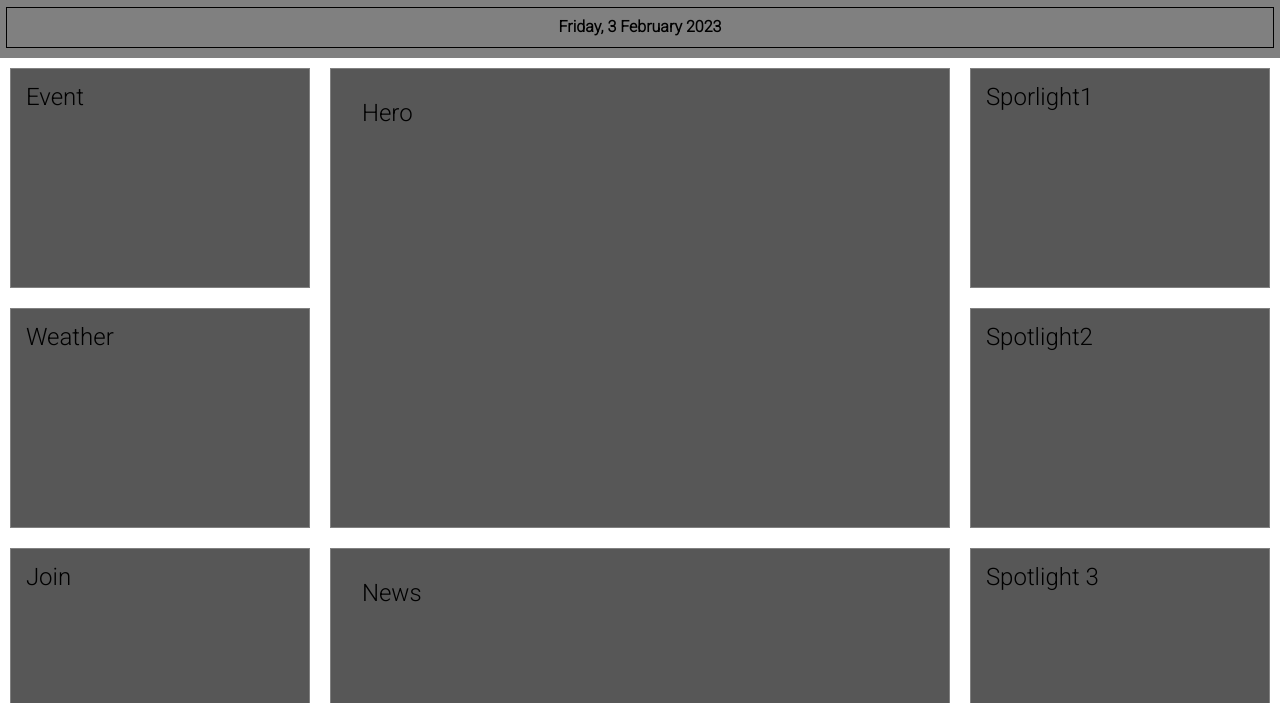
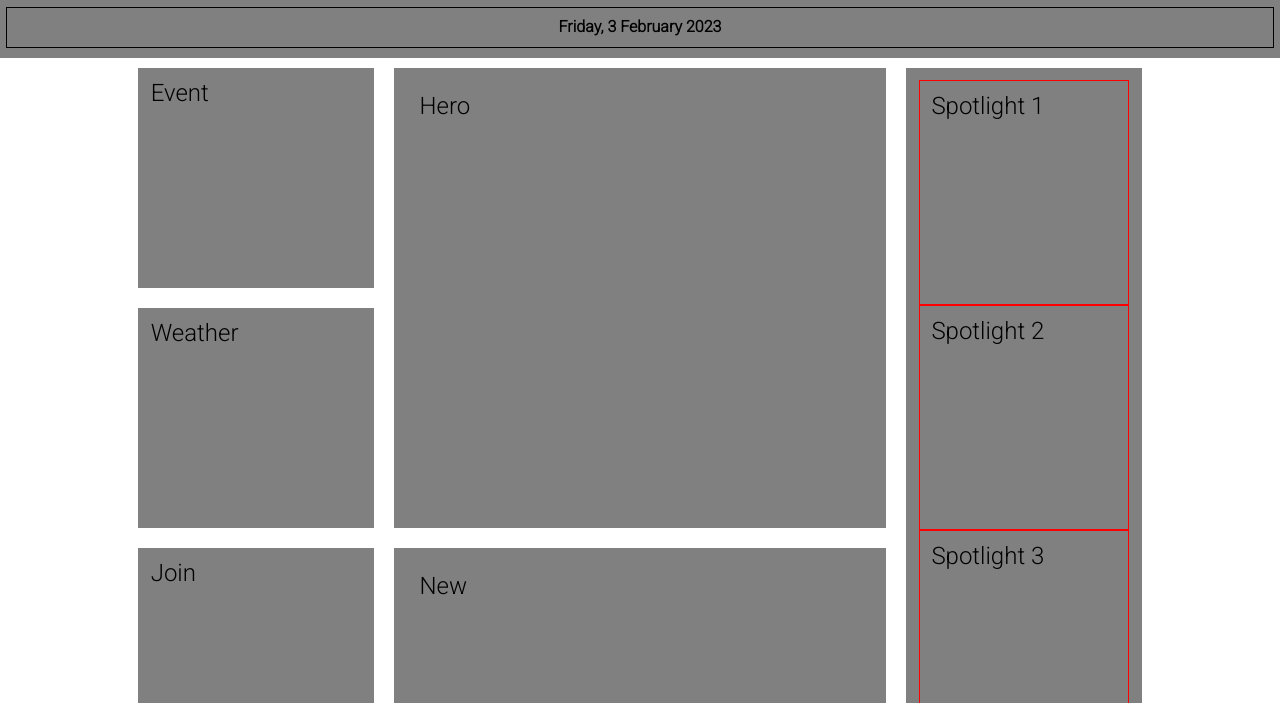
Before and after one commit to brendatondin/WDD230, a plain HTML site: page chamber/index.html in a window 1280 px wide. Shown: the part 97-800 px from the top of the page. Drawn offline with Linux system fonts and the light colour scheme.

Commit message:
fixed grid main layout

```diff
--- a/chamber/index.html
+++ b/chamber/index.html
@@ -60,30 +60,32 @@
         </div>
     </header>
     <main>
-        <div class="event">
+        <section class="hero">
+            <p>Hero</p>
+        </section>
+        <section class="event">
             <p>Event</p>
-        </div>
-        <div class="hero">
-            <p>Hero</p>
-        </div>
-        <div class="spotOne">
-            <p>Sporlight1</p>
-        </div>
-        <div class="weather">
+        </section>
+        <section class="weather">
             <p>Weather</p>
-        </div>
-        <div class="spotTwo">
-            <p>Spotlight2</p>
-        </div>
-        <div class="join">
+        </section>
+        <section class="join">
             <p>Join</p>
-        </div>
-        <div class="new">
-            <p>News</p>
-        </div>
-        <div class="spotThree">
-            <p>Spotlight 3</p>
-        </div>
+        </section>
+        <section class="new">
+            <p>New</p>
+        </section>
+        <section class="spotlight" >
+            <div class="teste1">
+                <p>Spotlight 1</p>
+            </div>
+            <div class="teste2">
+                <p>Spotlight 2</p>
+            </div>
+            <div class="teste3">
+                <p>Spotlight 3</p>
+            </div>
+        </section>
     </main>
     <footer>
         <div class="footerInfo">
--- a/chamber/styles/main.css
+++ b/chamber/styles/main.css
@@ -109,33 +109,76 @@ footer {
     text-align: center;
 }
 
-main div {
-    background-color: hsl(0, 0%, 34%);
+main section {
+    background-color: grey;
+    /* height: 100%; */
     margin: 10px;
     border: solid 1px gray;
 }
 
-main div p {
+main section p {
     padding: 5%;
     color: black;
     font-size: 1.5rem;
 }
 
+
+.spotlight p {
+    border: solid 1px red;
+    height: 100%;
+    /* margin: 5%; */
+    margin-left: 5%;
+    margin-right: 5%;
+
+}
+
 main{
     display: grid;
-    grid-template-columns: 2fr 4fr 2fr;
+    grid-template-columns: repeat(10, 1fr);
     grid-auto-rows: 240px;
 }
 
 .join{
-    grid-column: 1/2;
+    grid-column: 2/4;
+}
+
+.event{
+    grid-column: 2/4;
+}
+
+.weather{
+    grid-column: 2/4;
 }
 
 .hero{
-    grid-column: 2/2;
+    grid-column: 4/8;
     grid-row: 1/3;
 }
 
-.teste{
-    background-color: red;
+.new{
+    grid-column: 4/8;
 }
+
+.spotlight{
+    grid-column: 8/10;
+    grid-row: 1/4;
+    display: grid;
+    grid-template-columns: 1fr 1fr;
+}
+
+.teste1{
+    grid-column: 1/3;
+    grid-row: 1/1;
+    margin: 5%  0 0 0;
+}
+
+.teste2{
+    grid-column: 1/3;
+    grid-row: 2/2;
+}
+
+.teste3{
+    grid-column: 1/3;
+    grid-row: 3/3;
+    margin: 0 0 5% 0;
+}
```
